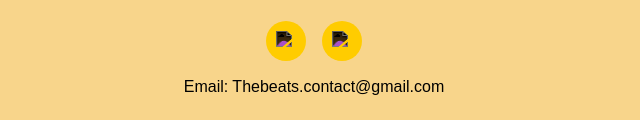
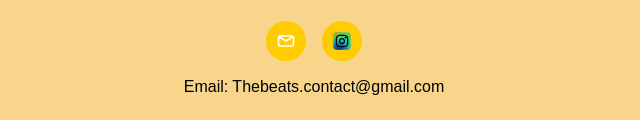
Before and after one commit to Sebsk9/Website, a plain HTML site: page index.html in a window 1280 px wide. Shown: the part 680-800 px from the top of the page, 342-982 px from the left. Drawn offline with Linux system fonts and the light colour scheme.

Commit message:
Update index.html

```diff
--- a/index.html
+++ b/index.html
@@ -415,10 +415,10 @@
 <footer>
   <div class="social-icons" style="display: flex; justify-content: center; gap: 1rem; margin-bottom: 0.5rem;">
     <a href="mailto:Thebeats.contact@gmail.com" target="_blank" style="display: inline-flex; align-items: center; justify-content: center; background-color: #ffcc00; width: 40px; height: 40px; border-radius: 50%;">
-      <img src="icons/email-icon.svg" alt="Email" width="24" height="24">
+      <img src="Images/Icons/Mail.svg" alt="Email" width="24" height="24">
     </a>
     <a href="https://www.instagram.com/thebeats.worms/" target="_blank" style="display: inline-flex; align-items: center; justify-content: center; background-color: #ffcc00; width: 40px; height: 40px; border-radius: 50%;">
-      <img src="icons/instagram-icon.svg" alt="Instagram" width="24" height="24">
+      <img src="Images/Icons/Insta.svg" alt="Instagram" width="24" height="24">
     </a>
   </div>
   <p>Email: <a href="mailto:Thebeats.contact@gmail.com">Thebeats.contact@gmail.com</a></p>
```
